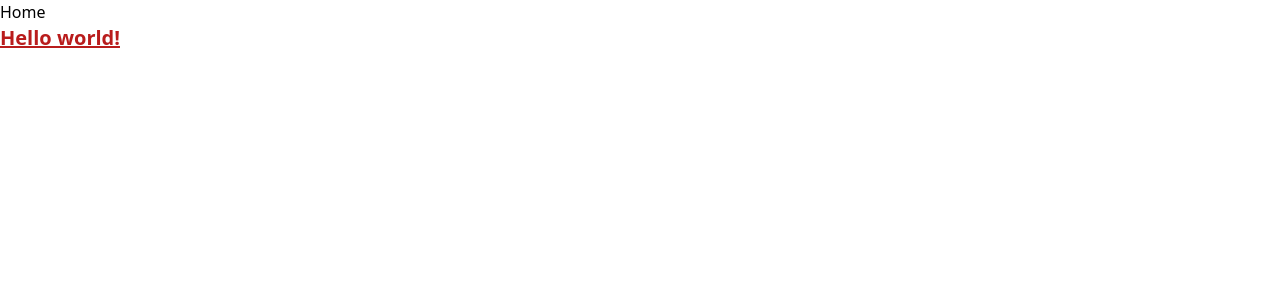
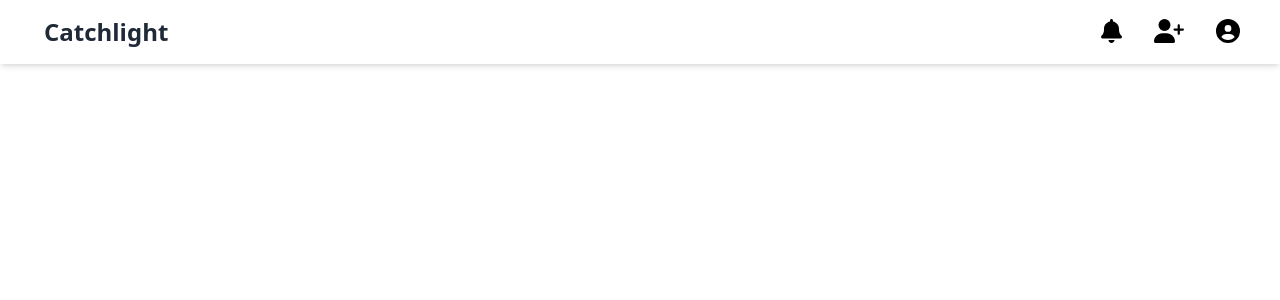
Before and after one commit to rewpt/catchlight, a React (Create React App) app: page / in a window 1280 px wide. Shown: the top 300 px of the page. Built offline with nearby package versions, Linux system fonts and the light colour scheme.

Commit message:
add fontawesome dependency and nav icons

```diff
--- a/package.json
+++ b/package.json
@@ -3,6 +3,9 @@
   "version": "0.1.0",
   "private": true,
   "dependencies": {
+    "@fortawesome/fontawesome-svg-core": "^1.3.0",
+    "@fortawesome/free-solid-svg-icons": "^6.0.0",
+    "@fortawesome/react-fontawesome": "^0.1.17",
     "@testing-library/jest-dom": "^5.16.2",
     "@testing-library/react": "^12.1.2",
     "@testing-library/user-event": "^13.5.0",
--- a/src/components/Nav.jsx
+++ b/src/components/Nav.jsx
@@ -1,10 +1,32 @@
 import * as React from 'react';
+import { FontAwesomeIcon } from '@fortawesome/react-fontawesome'
+import { faBell, faUserPlus, faCircleUser, faBars } from '@fortawesome/free-solid-svg-icons'
 
+
+const navItemR = "md:my-0 my-7 md:ml-8 cursor-pointer text-2xl hover:text-gray-400 duration-300"
+const hamburger = "text-2xl absolute right-8 top-6 cursor-pointer md:hidden"
 
 export default function Nav() {
   return (
-    <React.Fragment>
+    <div className='shadow-md w-full fixed top-0 left-0 '>
+      <div className='md:flex items-center justify-between bg-white py-4 md:px-10 px-7'>
+        <div className = 'font-bold text-2xl cursor-pointer flex items-center text-gray-800'>
+          <span className ='text-3xl text-indigo-600 mr-1 pt-2'>
 
-    </React.Fragment>
+          </span>
+          Catchlight
+        </div>
+        <div>
+        <FontAwesomeIcon className={hamburger}icon={faBars} />
+        </div>
+        <ul className='md:flex md:items-center md:pb-0 pb-12 absolute
+        md:static bg-white md:z-auto z-[-1] left-0 w-full md:w-auto
+        md:pl-0 pl-9 transition-all duration-400 ease-in'>
+          <li><FontAwesomeIcon className={navItemR}  icon={faBell} /></li>
+          <li><FontAwesomeIcon className={navItemR} icon={faUserPlus} /></li>
+          <li><FontAwesomeIcon className={navItemR} icon={faCircleUser} /></li>
+        </ul>
+      </div>
+    </div>
   );
 }
```
Also changed, not shown: 1 other file (tests, documents, lock files or other folders).
